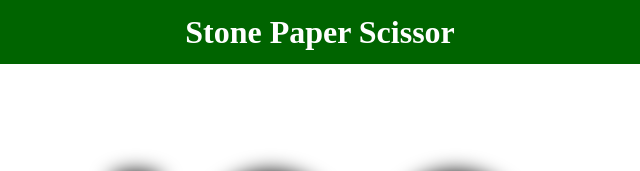
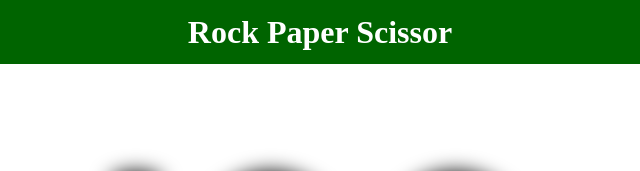
Before and after one commit to ZubHussain/rock-paper-scissors, a plain HTML site: page index.html in a window 1280 px wide. Shown: the top 171 px of the page, 320-960 px from the left. Drawn offline with Linux system fonts and the light colour scheme.

Commit message:
Change heading

```diff
--- a/index.html
+++ b/index.html
@@ -1,15 +1,17 @@
 <!DOCTYPE html>
 <html lang="en">
+
 <head>
     <meta charset="UTF-8">
     <meta name="viewport" content="width=device-width, initial-scale=1.0">
     <title>Rock Paper Sciccor</title>
     <link rel="stylesheet" href="style.css">
 </head>
+
 <body>
     <div id="Start">
         <h1 id="heading">
-            Stone Paper Scissor
+            Rock Paper Scissor
         </h1>
     </div>
     <div class="choices">
@@ -38,4 +40,5 @@
     </div>
     <script src="app.js"></script>
 </body>
+
 </html>
```
